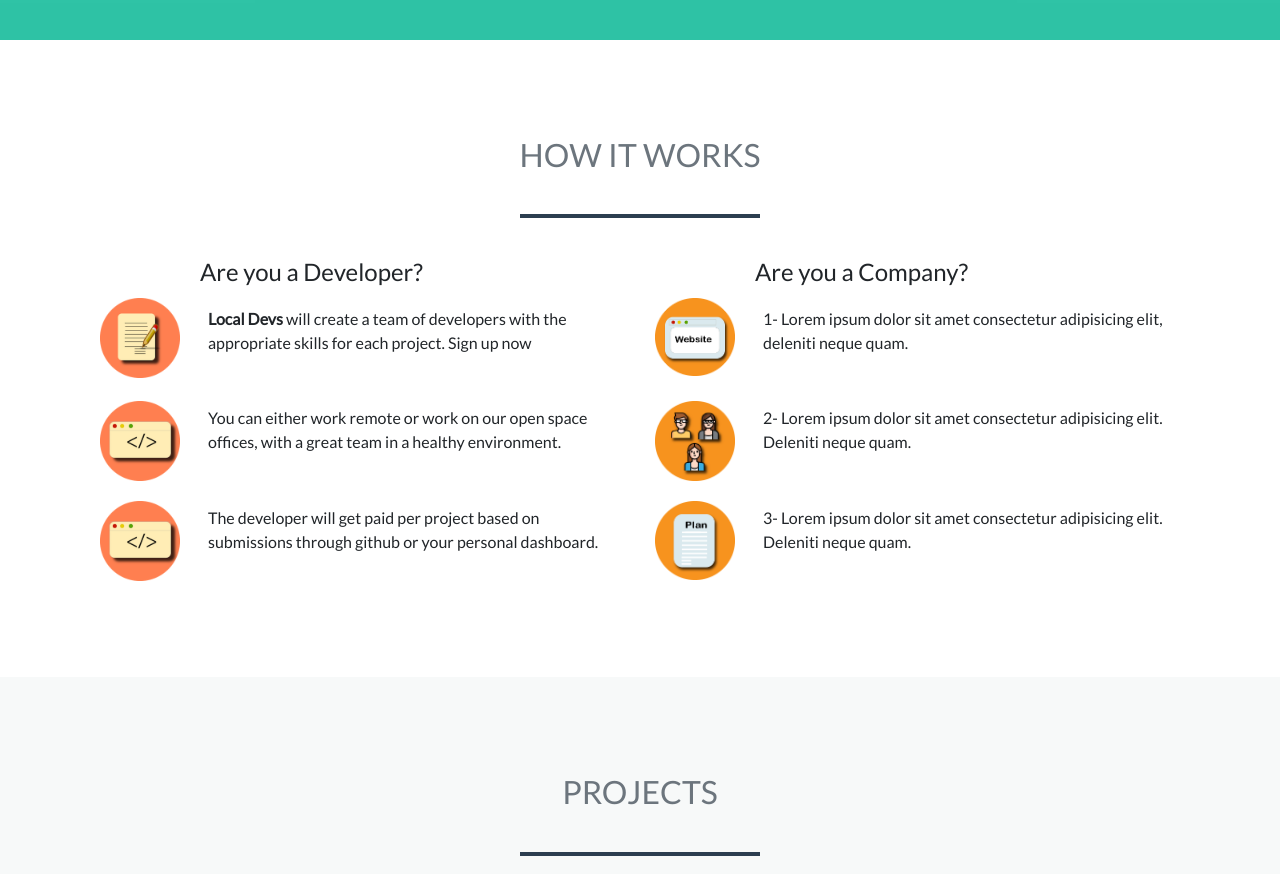
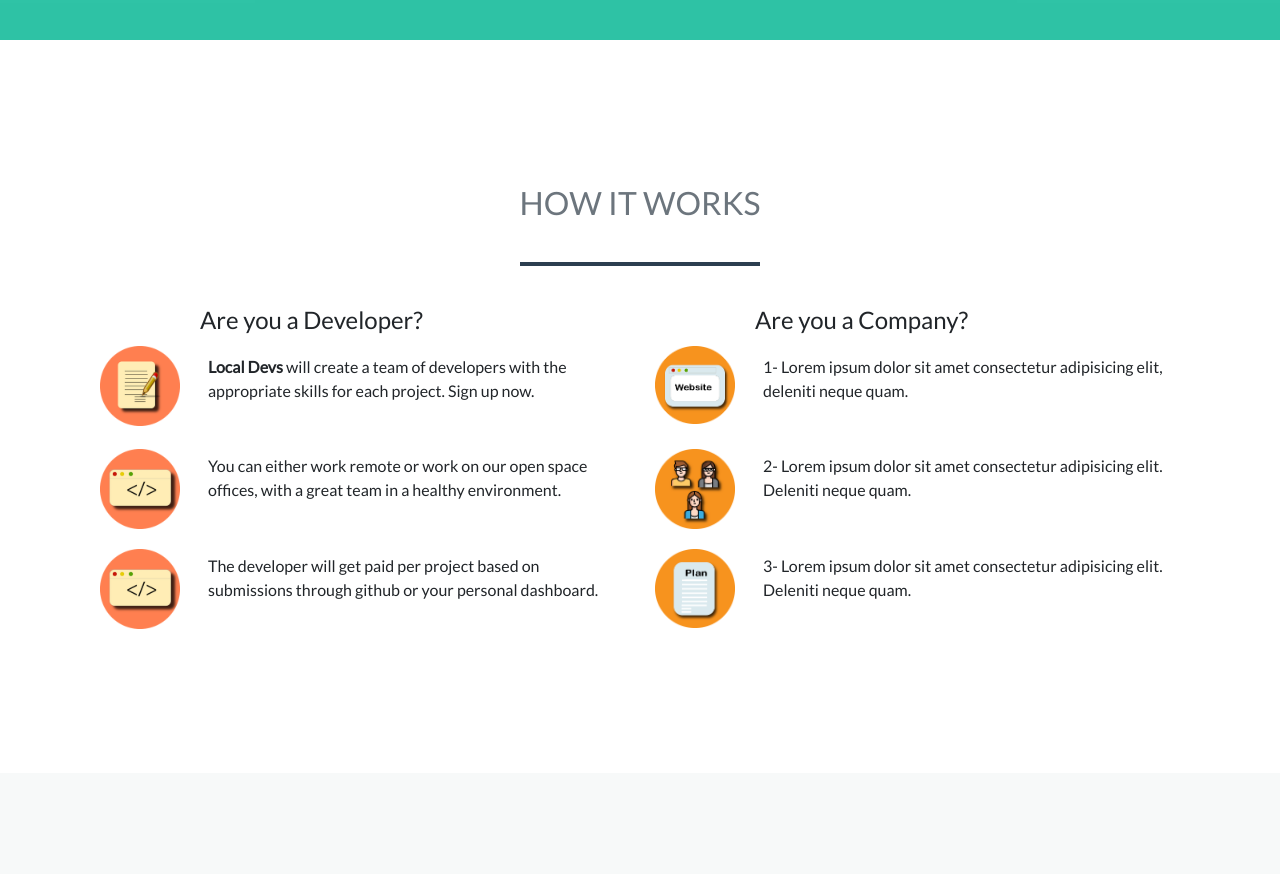
Before and after one commit to Davsip/local-devs, a React (Create React App) app in the folder client/: page / in a window 1280 px wide. Shown: the part 760-1634 px from the top of the page. Built offline with nearby package versions, Linux system fonts and the light colour scheme; no server answers; what auth0-js would draw is missing.

Commit message:
added anchor to How it works section

```diff
--- a/client/src/App.js
+++ b/client/src/App.js
@@ -359,6 +359,7 @@ class App extends Component {
         </div>  */}
 
         <section className="section-2">
+        <div className="howitworks" id="howitworks">
           <div className="container">
             <h2 className="text-center text-uppercase text-secondary">
               How it Works
@@ -377,7 +378,7 @@ class App extends Component {
                   <div className="media-body">
                     <h4 className="media-heading">Are you a Developer?</h4>
                     <p class="hiw-card">
-                    <b>Local Devs</b> will create a team of developers with the appropriate skills for each project.  Sign up now{/** The developer can choose the technology that wants to work with an easy quick apply form.**/}
+                    <b>Local Devs</b> will create a team of developers with the appropriate skills for each project.  Sign up now.{/** The developer can choose the technology that wants to work with an easy quick apply form.**/}
                     </p>
                   </div>
                 </div>
@@ -466,6 +467,7 @@ class App extends Component {
                 </div>
               </div>
             </div>
+          </div>
           </div>
         </section>
 
```
